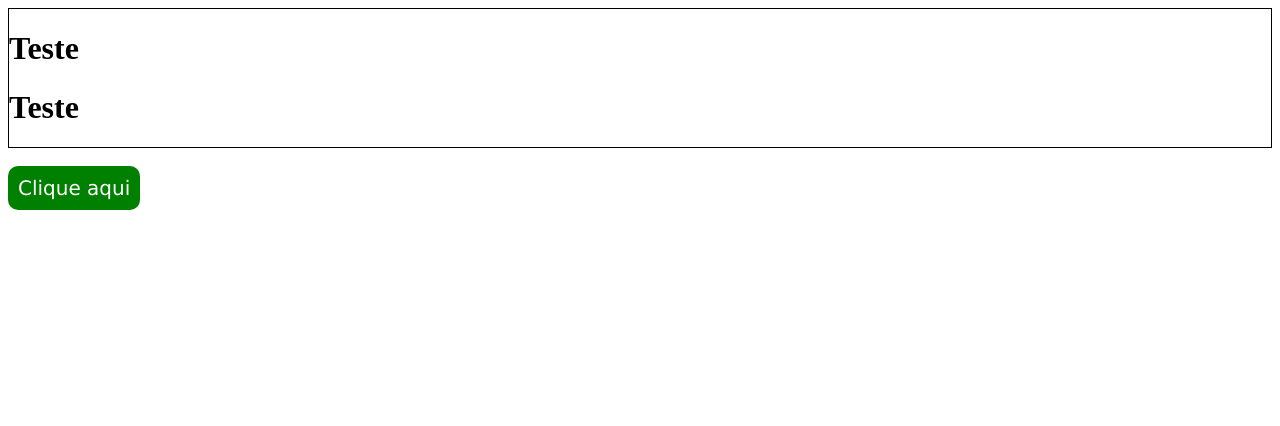
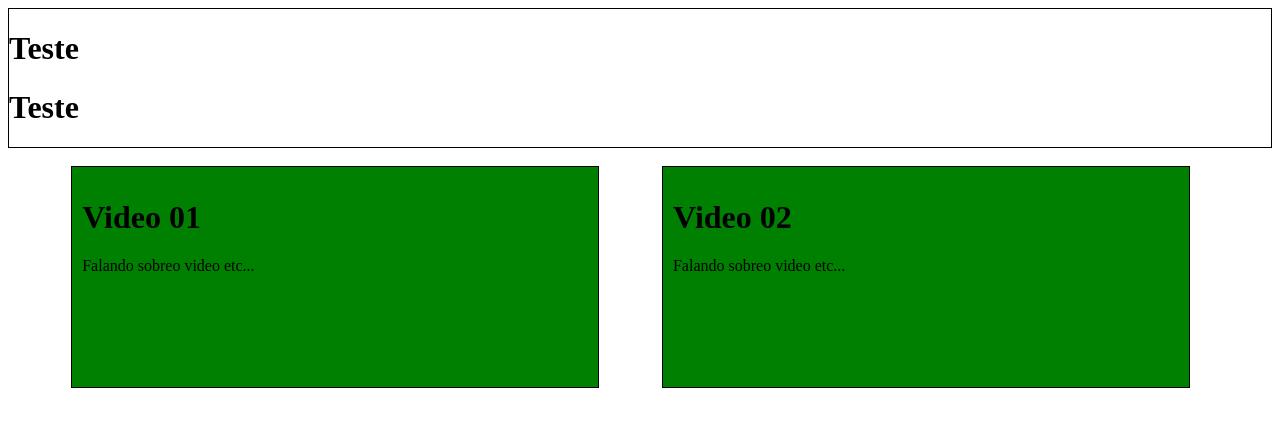
Before and after one commit to Esleynathan/Front-end_CSS-PythonFull, a plain HTML site: page index.html in a window 1280 px wide. Drawn offline with Linux system fonts and the light colour scheme.

Commit message:
Front-end | CSS | Float

```diff
--- a/css/css.css
+++ b/css/css.css
@@ -25,7 +25,7 @@ body{
     margin: 60px;
 } */
 
-.btn{
+/* .btn{
     padding:10px;
     font-size: 20px;
     font-family: Verdana, Geneva, Tahoma, sans-serif;
@@ -34,4 +34,14 @@ body{
     color: white;
     border-radius: 10px;
     cursor: pointer;
+} */
+.conteudo{
+    background-color: green;
+    width: 40%;
+    height: 200px;
+    border: 1px solid black;
+    float: left;
+    margin-left: 5%;
+    padding: 10px;
+
 }
--- a/index.html
+++ b/index.html
@@ -17,9 +17,19 @@
 
         <!-- <h1 class="titulo1">Texto 1</h1>
         <h1 class="titulo2">Texto 2</h1>
-        <h2 class="titulo1">Texto 3</h2> -->
+        <h2 class="titulo1">Texto 3</h2>
+        <button class="btn"> Clique aqui</button> -->
 
-        <button class="btn"> Clique aqui</button>
+        <div class="conteudo">
+            <h1>Video 01</h1>
+            <p>Falando sobreo video etc...</p>
+        </div>
+
+        <div class="conteudo">
+            <h1>Video 02</h1>
+            <p>Falando sobreo video etc...</p>
+        </div>
+
     </div>
 
 </body>
```
